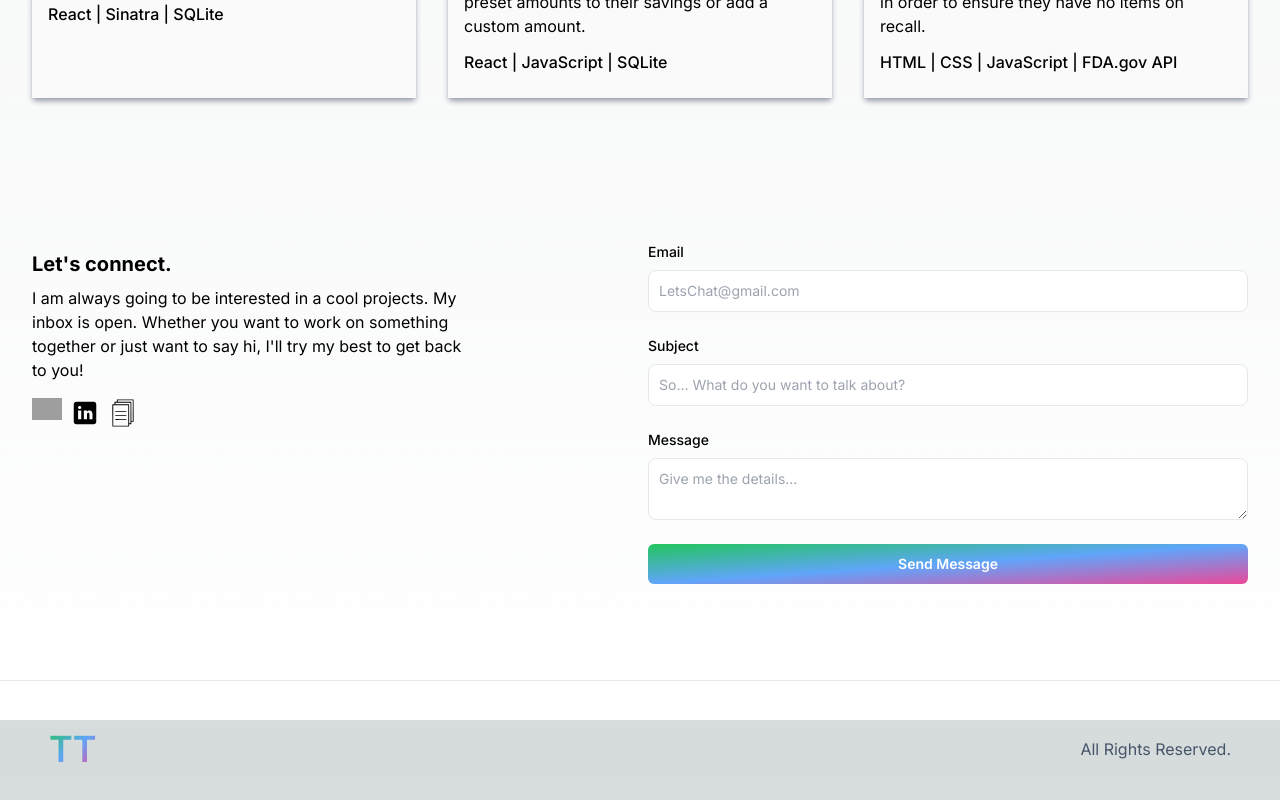
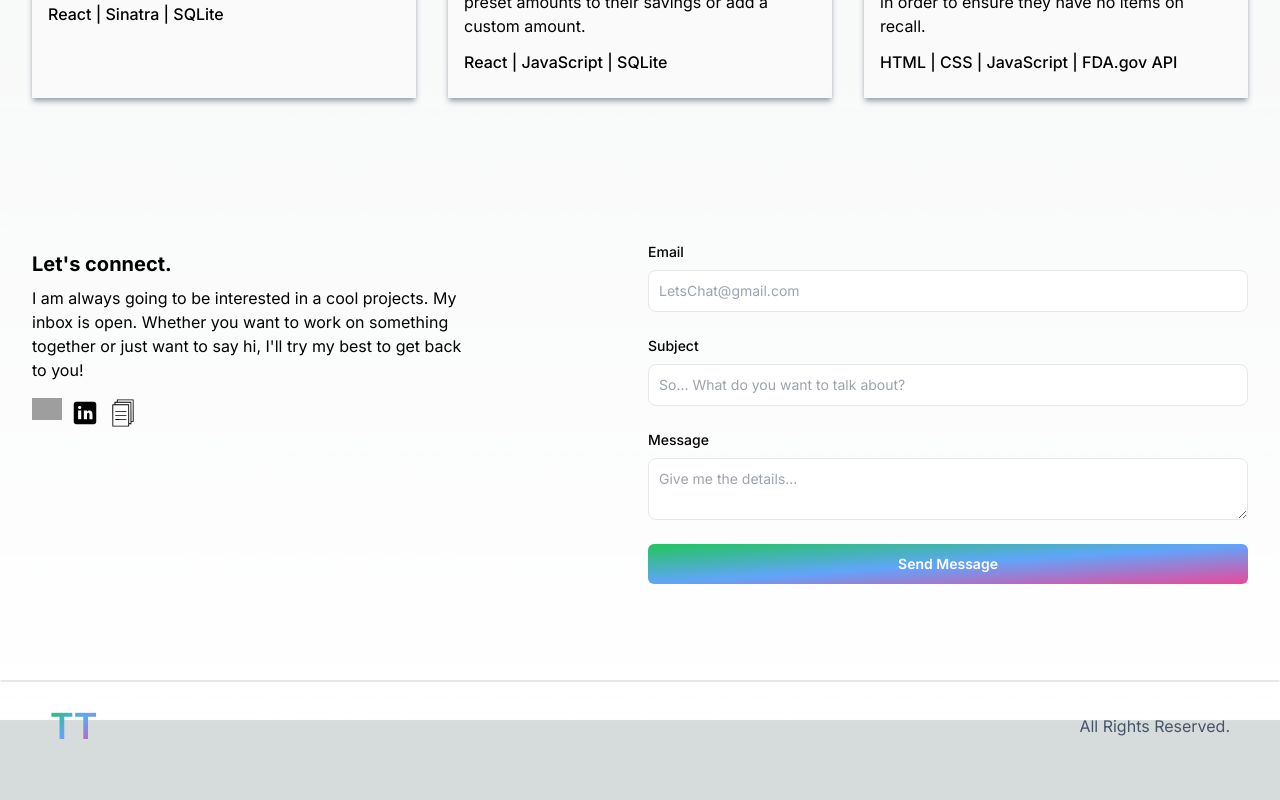
Before and after one commit to timtran007/tims-portfolio-2.0, a Next.js app: page / in a window 1280 px wide. Shown: the part 3431-4231 px from the top of the page. After the commit the page ends 4203 px from the top, so only its background shows below. Built offline with nearby package versions, Linux system fonts and the light colour scheme; grey boxes are pictures that could not be loaded.

Commit message:
made footer line deeper

```diff
--- a/app/components/Footer.jsx
+++ b/app/components/Footer.jsx
@@ -3,8 +3,8 @@ import Link from 'next/link'
 
 export default function Footer() {
   return (
-    <footer className="footer border border-top-[#33353F] border-l-transparent border-r-transparent border-b-transparent">
-        <div className="p-12 flex justify-between items-center">
+    <footer className="footer border-2 border-top-[#33353F] border-l-transparent border-r-transparent border-b-transparent">
+        <div className="py-6 px-12 flex justify-between items-center">
             <Link href={"/"} className="text-4xl font-semibold text-transparent bg-clip-text bg-gradient-to-br from-green-500 via-blue-400 to-pink-500">
               TT
             </Link>
```
